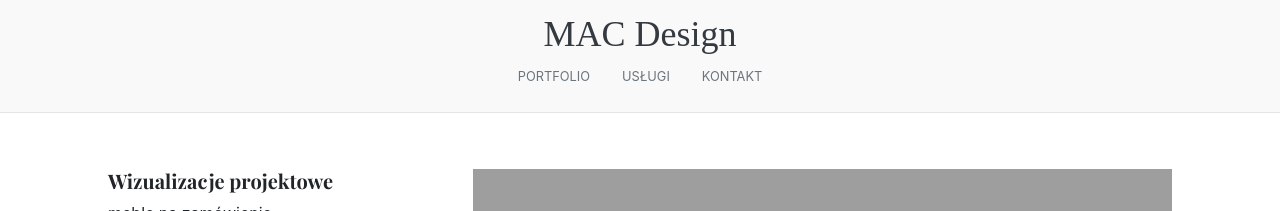
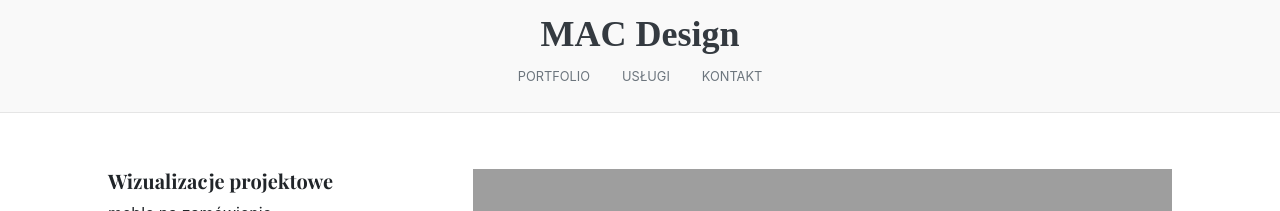
Before and after one commit to RMachnik/mac-design, a Jekyll site: the page built from index.html, in a window 1280 px wide. Shown: the top 211 px of the page. Built offline with Jekyll 4.4.1, drawn with Linux system fonts in a browser that asks for light colours; nearby versions of some CDN libraries; some web fonts are replaced.

Commit message:
fixing fonts

```diff
--- a/_includes/head.html
+++ b/_includes/head.html
@@ -9,6 +9,7 @@
 <link rel="stylesheet" href="https://stackpath.bootstrapcdn.com/bootstrap/4.3.1/css/bootstrap.min.css"
       integrity="sha384-ggOyR0iXCbMQv3Xipma34MD+dH/1fQ784/j6cY/iJTQUOhcWr7x9JvoRxT2MZw1T" crossorigin="anonymous">
 <link rel="stylesheet" href="https://maxcdn.bootstrapcdn.com/font-awesome/4.6.0/css/font-awesome.min.css">
+<link rel="stylesheet" href="https://fonts.googleapis.com/css?family=Source+Sans+Pro:900italic">
 
 <!-- Google Fonts -->
 <link href="https://fonts.googleapis.com/css?family=Playfair+Display:700,900" rel="stylesheet">
--- a/assets/css/index.css
+++ b/assets/css/index.css
@@ -10,6 +10,7 @@
 .blog-header-logo {
     font-size: 2.25rem;
     font-family: 'Playfair', cursive;
+    font-weight: 900;
 }
 
 .blog-header-logo:hover {
```
